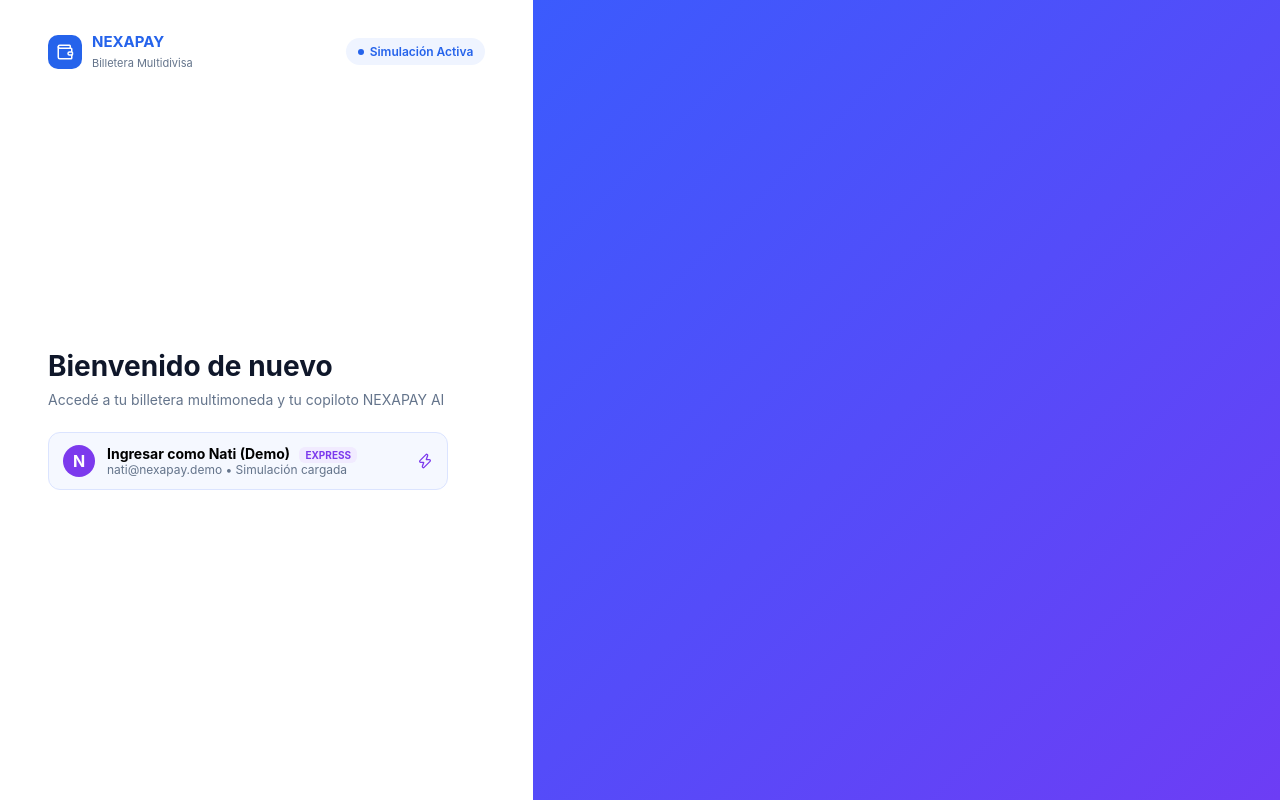
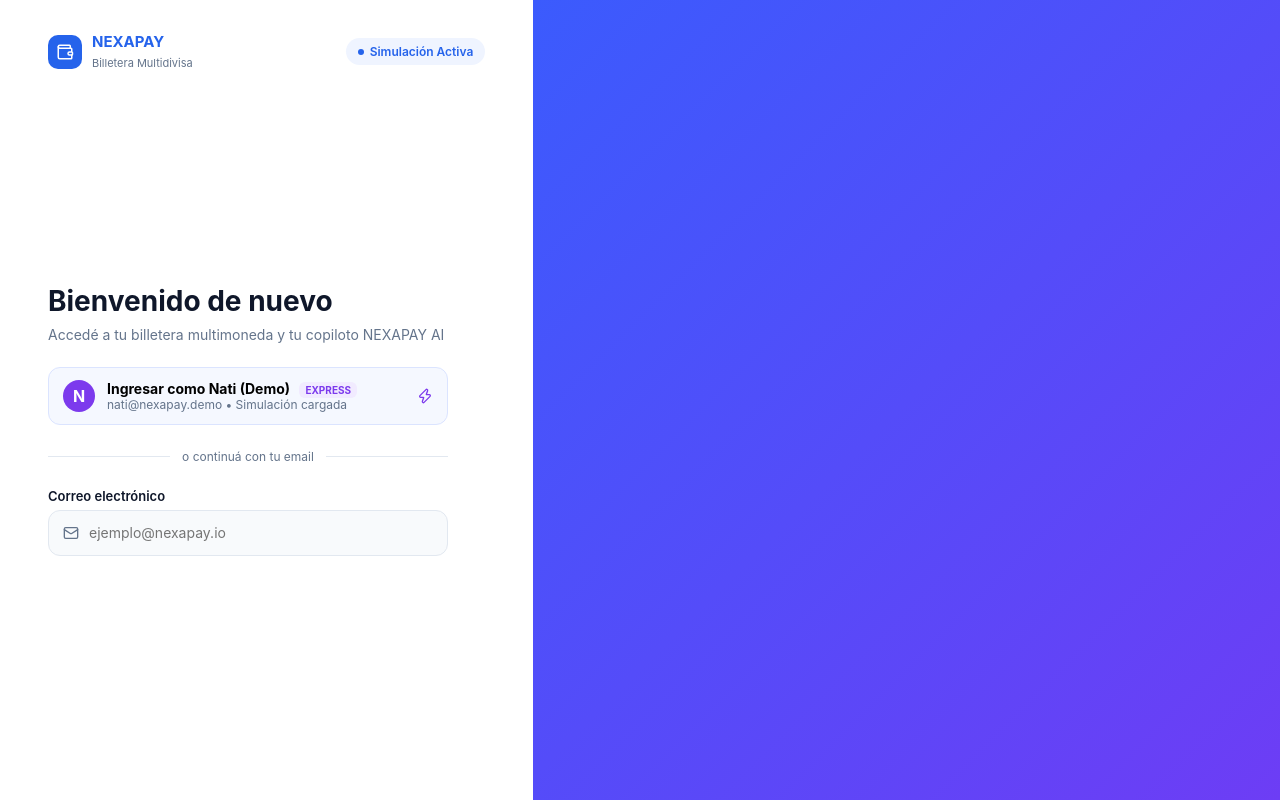
Before and after one commit to lNexapay/nexapay-frontend, a React (Vite) app: page /login in a window 1280 px wide. Built offline with nearby package versions, Linux system fonts and the light colour scheme.

Commit message:
Agrego componente Input y campo de email en Login
Input es un componente reutilizable con etiqueta, ícono y estilos de foco. Se usa en Login para el correo electrónico y se va a reusar en contraseña y Registro. Se agrega el separador 'o continuá con tu email'.

```diff
--- /dev/null
+++ b/src/components/Input/Input.module.css
@@ -0,0 +1,38 @@
+.campo {
+  display: flex;
+  flex-direction: column;
+  gap: 6px;
+}
+
+.campo label {
+  font-size: 13px;
+  font-weight: 600;
+}
+
+.input {
+  display: flex;
+  align-items: center;
+  gap: 10px;
+  height: 46px;
+  padding: 0 14px;
+  border: 1px solid var(--borde);
+  border-radius: var(--radio);
+  background: #f8fafc;
+  color: var(--texto-suave);
+  transition: border-color 0.2s, box-shadow 0.2s;
+}
+
+.input:focus-within {
+  border-color: var(--azul);
+  box-shadow: 0 0 0 3px rgba(37, 99, 235, 0.15);
+  background: #fff;
+}
+
+.input input {
+  flex: 1;
+  border: none;
+  outline: none;
+  background: transparent;
+  color: var(--texto);
+  font-size: 14px;
+}
--- /dev/null
+++ b/src/components/Input/Input.tsx
@@ -0,0 +1,38 @@
+import type { LucideIcon } from 'lucide-react'
+import styles from './Input.module.css'
+
+type Props = {
+  id: string
+  label: string
+  type?: string
+  placeholder?: string
+  value: string
+  onChange: (valor: string) => void
+  icono: LucideIcon
+}
+
+export default function Input({
+  id,
+  label,
+  type = 'text',
+  placeholder,
+  value,
+  onChange,
+  icono: Icono,
+}: Props) {
+  return (
+    <div className={styles.campo}>
+      <label htmlFor={id}>{label}</label>
+      <div className={styles.input}>
+        <Icono size={16} />
+        <input
+          id={id}
+          type={type}
+          placeholder={placeholder}
+          value={value}
+          onChange={(e) => onChange(e.target.value)}
+        />
+      </div>
+    </div>
+  )
+}
--- a/src/pages/Login/Login.module.css
+++ b/src/pages/Login/Login.module.css
@@ -117,6 +117,23 @@
   color: var(--violeta);
 }
 
+.separador {
+  display: flex;
+  align-items: center;
+  gap: 12px;
+  margin: 24px 0;
+  color: var(--texto-suave);
+  font-size: 12px;
+}
+
+.separador::before,
+.separador::after {
+  content: '';
+  flex: 1;
+  height: 1px;
+  background: var(--borde);
+}
+
 /* Mobile: se oculta el panel de la derecha */
 @media (max-width: 900px) {
   .pagina { grid-template-columns: 1fr; }
--- a/src/pages/Login/Login.tsx
+++ b/src/pages/Login/Login.tsx
@@ -1,10 +1,13 @@
+import { useState } from 'react'
 import { useNavigate } from 'react-router-dom'
-import { Zap } from 'lucide-react'
+import { Zap, Mail } from 'lucide-react'
 import Logo from '../../components/Logo/Logo'
+import Input from '../../components/Input/Input'
 import styles from './Login.module.css'
 
 export default function Login() {
   const navigate = useNavigate()
+  const [email, setEmail] = useState('')
 
   return (
     <div className={styles.pagina}>
@@ -32,6 +35,18 @@
             </span>
             <Zap size={16} className={styles.demoIcono} />
           </button>
+
+          <div className={styles.separador}>o continuá con tu email</div>
+
+          <Input
+            id="email"
+            label="Correo electrónico"
+            type="email"
+            placeholder="ejemplo@nexapay.io"
+            value={email}
+            onChange={setEmail}
+            icono={Mail}
+          />
         </div>
       </section>
 
```
